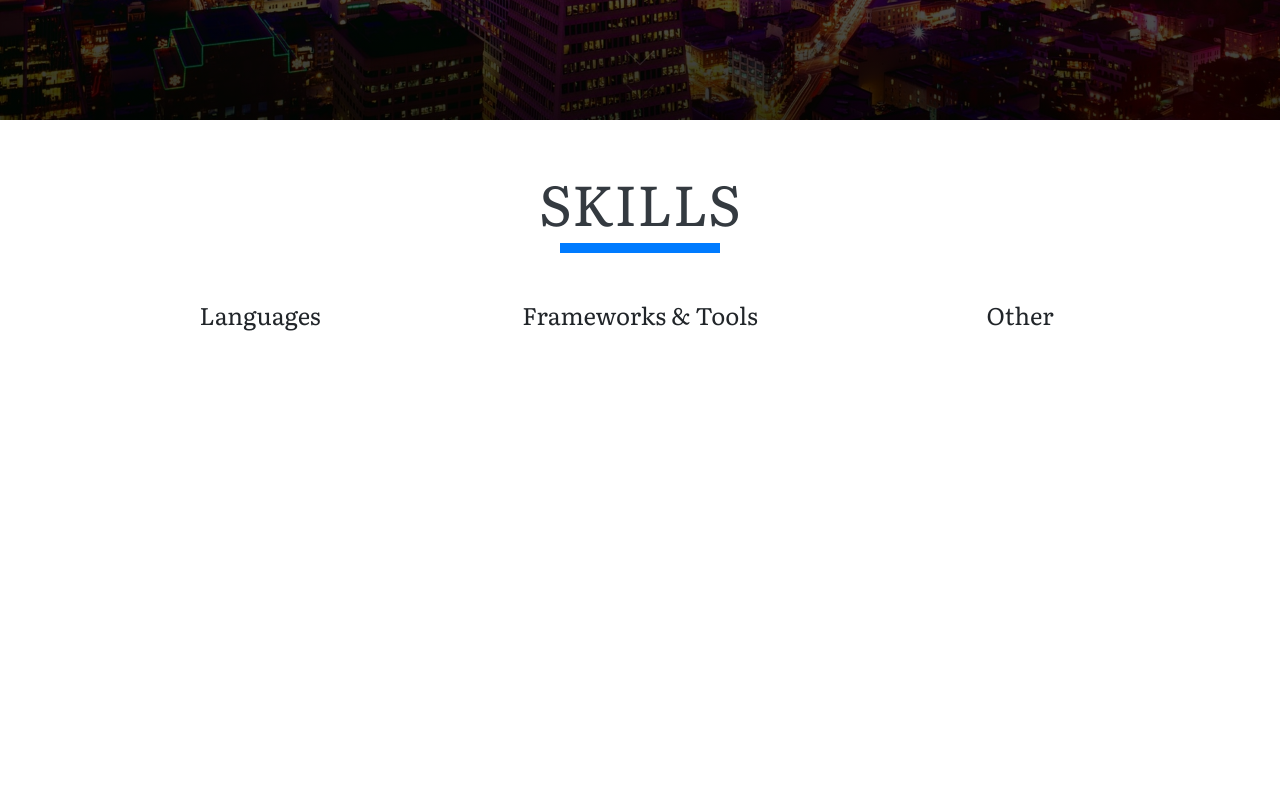
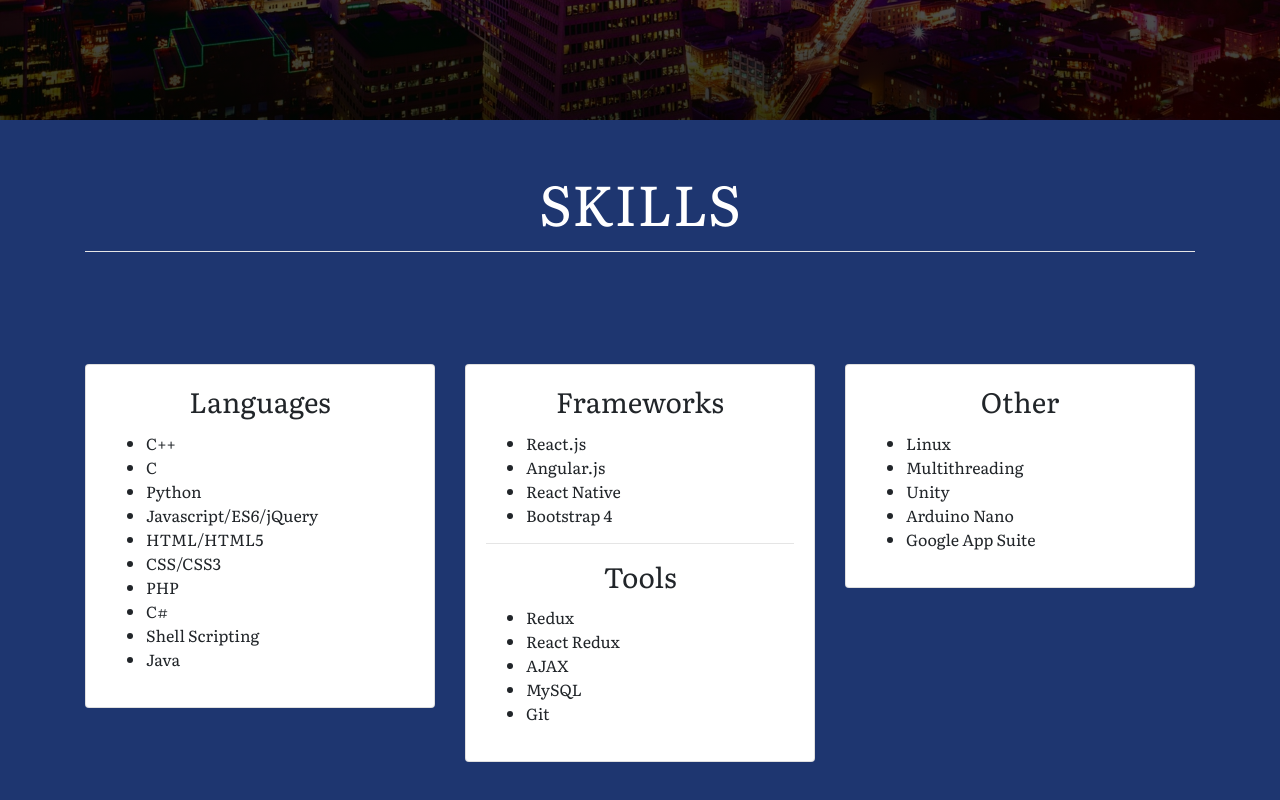
Before and after one commit to milesswu/My-Portfolio, a website: page public/index.html in a window 1280 px wide. Shown: the part 680-1480 px from the top of the page. Drawn offline with Linux system fonts and the light colour scheme.

Commit message:
Create skills section
Skills split into three categories (3 columns on lg, 2 columns on
md). Card for each category: languages, frameworks/tools, and other.

```diff
--- a/public/css/main.css
+++ b/public/css/main.css
@@ -141,5 +141,9 @@
 	width: 160px;
 	height: 10px;
 	margin: 0 auto;
-	/* background: blue!important; */
+	background-color: #fff;
 }
+
+#skills {
+	background-color: #1e3670;
+}
--- a/public/index.html
+++ b/public/index.html
@@ -47,9 +47,6 @@
 				>
 					<i class="fab fa-github"></i>
 				</a>
-				<a href="./shared/Wu_Miles_Resume.pdf" class="nav-link">
-					Resume
-				</a>
 			</div>
 
 			<button
@@ -77,7 +74,13 @@
 						<a href="" class="nav-link mx-2">Contact</a>
 					</li>
 					<li class="navbar-item">
-						<a href="" class="nav-link mx-2"></a>
+						<a
+							href="./shared/Wu_Miles_Resume.pdf"
+							class="nav-link mx-2"
+							target="_blank"
+						>
+							Resume
+						</a>
 					</li>
 				</ul>
 			</div>
@@ -117,7 +120,7 @@
 						<h1>Miles Wu</h1>
 						<p></p>
 
-						<a href="#about" class="down page-scroll">
+						<a href="#skills" class="down page-scroll">
 							<span></span>
 							<span></span>
 							<span></span>
@@ -129,34 +132,91 @@
 		<!-- End of Header -->
 
 		<!-- Skills Section -->
-		<section id="skills" class="bg-white py-5">
+		<section id="skills" class="py-5">
 			<div class="container full-height">
 				<!-- title -->
 				<div class="row">
-					<div class="col text-center">
-						<h1 class="display-4 text-uppercase text-dark">
+					<div class="col text-center mb-5">
+						<h1 class="display-4 text-uppercase text-white">
 							<strong>skills</strong>
 						</h1>
-						<div class="title-underline bg-primary"></div>
+						<hr class="bg-white" />
+						<!-- <div class="title-underline"></div> -->
 					</div>
 				</div>
 				<!-- end of title -->
 
-				<div class="row">
-					<div
-						class="col-12 col-md-6 col-lg-4 text-center mx-auto py-5"
-					>
-						<h4 class="px-5">Languages</h4>
+				<div class="row mt-4">
+					<div class="col-12 col-md-6 col-lg-4 py-4 mx-auto">
+						<div class="card">
+							<div class="card-body">
+								<h3
+									class="card-title text-capitalize text-center"
+								>
+									Languages
+								</h3>
+								<ul>
+									<li>C++</li>
+									<li>C</li>
+									<li>Python</li>
+									<li>Javascript/ES6/jQuery</li>
+									<li>HTML/HTML5</li>
+									<li>CSS/CSS3</li>
+									<li>PHP</li>
+									<li>C#</li>
+									<li>Shell Scripting</li>
+									<li>Java</li>
+								</ul>
+							</div>
+						</div>
 					</div>
-					<div
-						class="col-12 col-md-6 col-lg-4 text-center mx-auto py-5"
-					>
-						<h4 class="px-5">Frameworks & Tools</h4>
+					<div class="col-12 col-md-6 col-lg-4 py-4 mx-auto">
+						<div class="card">
+							<div class="card-body">
+								<h3
+									class="card-title text-capitalize text-center"
+								>
+									Frameworks
+								</h3>
+								<ul>
+									<li>React.js</li>
+									<li>Angular.js</li>
+									<li>React Native</li>
+									<li>Bootstrap 4</li>
+								</ul>
+								<hr />
+								<h3
+									class="card-title text-capitalize text-center"
+								>
+									Tools
+								</h3>
+								<ul>
+									<li>Redux</li>
+									<li>React Redux</li>
+									<li>AJAX</li>
+									<li>MySQL</li>
+									<li>Git</li>
+								</ul>
+							</div>
+						</div>
 					</div>
-					<div
-						class="col-12 col-md-6 col-lg-4 text-center mx-auto py-5"
-					>
-						<h4 class="px-5">Other</h4>
+					<div class="col-12 col-md-6 col-lg-4 py-4 mx-auto">
+						<div class="card">
+							<div class="card-body">
+								<h3
+									class="card-title text-capitalize text-center"
+								>
+									Other
+								</h3>
+								<ul>
+									<li>Linux</li>
+									<li>Multithreading</li>
+									<li>Unity</li>
+									<li>Arduino Nano</li>
+									<li>Google App Suite</li>
+								</ul>
+							</div>
+						</div>
 					</div>
 				</div>
 			</div>
```
